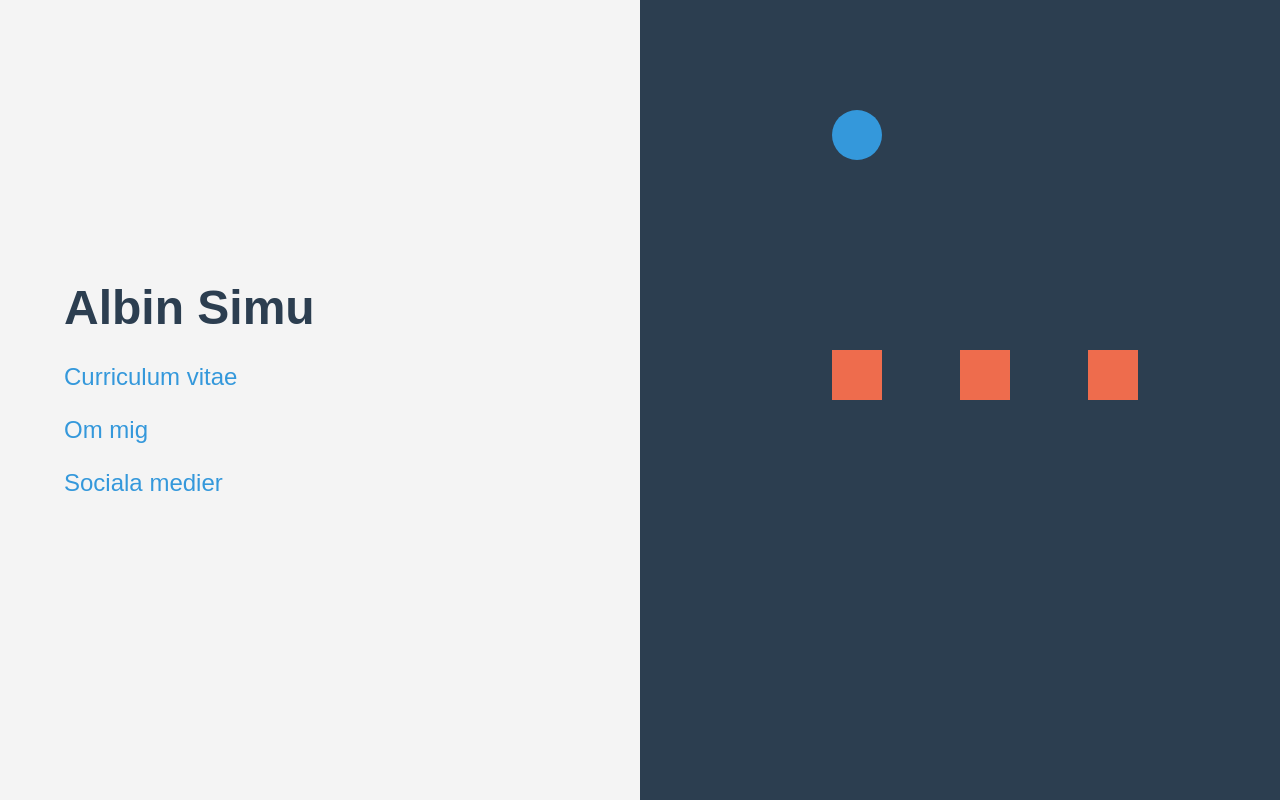
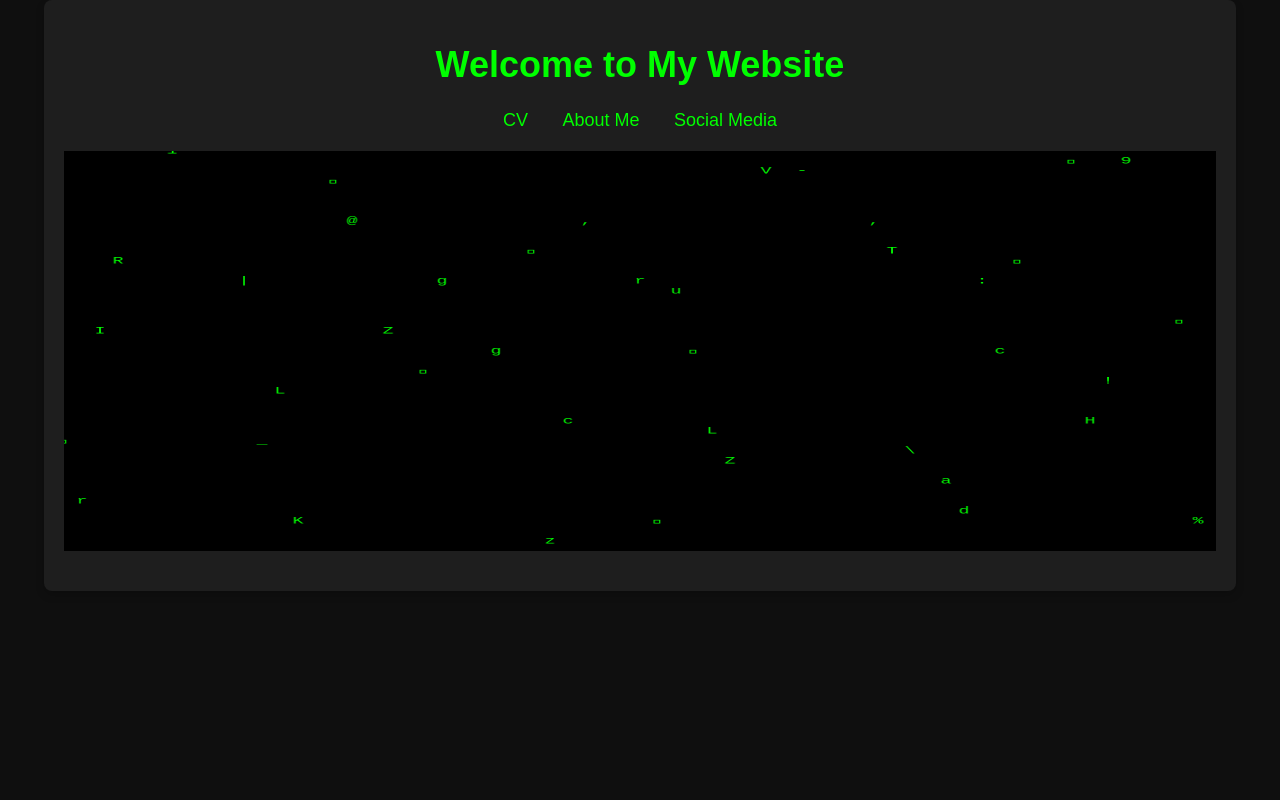
Before and after one commit to Albintratt/Sida, a plain HTML site: page index.html in a window 1280 px wide. Drawn offline with Linux system fonts and the light colour scheme.

Commit message:
Update index.html

```diff
--- a/index.html
+++ b/index.html
@@ -2,148 +2,133 @@
 
 <html lang="en" xmlns="http://www.w3.org/1999/xhtml">
 <!DOCTYPE html>
-<html lang="sv">
-
+<!DOCTYPE html>
+<html lang="en">
 <head>
     <meta charset="UTF-8">
     <meta name="viewport" content="width=device-width, initial-scale=1.0">
-    <title>Albin Simu</title>
+    <title>Home - Albin Simu</title>
     <style>
         body {
-            font-family: "Arial", sans-serif;
-            background-color: #f4f4f4;
-            color: #333;
+            font-family: Arial, sans-serif;
+            background-color: #0f0f0f;
+            color: #e0e0e0;
             margin: 0;
             padding: 0;
-            display: flex;
-            align-items: center;
-            justify-content: space-between;
-            height: 100vh;
-            overflow: hidden;
+            overflow-x: hidden;
         }
 
-        .content {
-            padding-left: 5%;
+        .container {
+            width: 90%;
+            max-width: 1200px;
+            margin: 0 auto;
+            padding: 20px;
+            background-color: #1e1e1e;
+            border-radius: 8px;
+            box-shadow: 0 4px 8px rgba(0, 0, 0, 0.2);
         }
 
         h1 {
-            font-size: 48px;
-            margin: 0;
-            color: #2c3e50;
+            text-align: center;
+            font-size: 36px;
+            color: #00ff00; /* Neon green */
         }
 
-        .menu {
-            margin-top: 20px;
-            list-style: none;
-            padding: 0;
-            line-height: 1.8;
+        .navigation {
+            text-align: center;
+            margin-bottom: 20px;
         }
 
-            .menu li {
-                margin: 10px 0;
-            }
+        .navigation a {
+            color: #00ff00;
+            text-decoration: none;
+            margin: 0 15px;
+            font-size: 18px;
+        }
 
-                .menu li a {
-                    color: #3498db;
-                    text-decoration: none;
-                    font-size: 24px;
-                    transition: color 0.3s ease;
-                }
-
-                    .menu li a:hover {
-                        color: #2c3e50;
-                    }
+        .navigation a:hover {
+            text-decoration: underline;
+        }
 
         .animation-container {
-            width: 50%;
-            height: 100%;
-            display: flex;
-            align-items: center;
-            justify-content: center;
-            background-color: #2c3e50;
+            width: 100%;
+            height: 400px; /* Adjust as needed */
             position: relative;
+            background-color: #000;
+            overflow: hidden;
+            margin-bottom: 20px;
         }
 
-        /* Ball and obstacles */
-        .ball {
-            width: 50px;
-            height: 50px;
-            background-color: #3498db;
-            border-radius: 50%;
+        .animation-container canvas {
             position: absolute;
-            animation: moveBall 4s infinite linear;
+            top: 0;
+            left: 0;
+            width: 100%;
+            height: 100%;
         }
 
-        .obstacle {
-            width: 50px;
-            height: 100px;
-            background-color: #ee6c4d;
-            position: absolute;
+        @media (max-width: 768px) {
+            .animation-container {
+                height: 300px; /* Adjust for smaller screens */
+            }
+        }
+    </style>
+</head>
+<body>
+    <div class="container">
+        <h1>Welcome to My Website</h1>
+        <div class="navigation">
+            <a href="CV.html">CV</a>
+            <a href="AboutMe.html">About Me</a>
+            <a href="SocialMedia.html">Social Media</a>
+        </div>
+
+        <div class="animation-container">
+            <canvas id="animationCanvas"></canvas>
+        </div>
+    </div>
+
+    <script>
+        // Basic falling letters animation
+        const canvas = document.getElementById('animationCanvas');
+        const ctx = canvas.getContext('2d');
+
+        let columns;
+        let drops;
+
+        function setup() {
+            canvas.width = window.innerWidth;
+            canvas.height = window.innerHeight;
+
+            columns = canvas.width / 20; // Adjust width of columns
+            drops = Array.from({ length: columns }, () => 0);
+
+            ctx.font = '20px monospace';
+            ctx.fillStyle = '#00ff00'; // Neon green
         }
 
-        /* Animations */
-        @keyframes moveBall {
-            0% {
-                left: 0;
-                bottom: 50%;
-            }
+        function draw() {
+            ctx.fillStyle = '#000';
+            ctx.fillRect(0, 0, canvas.width, canvas.height);
 
-            25% {
-                left: 30%;
-                bottom: 80%; /* Jump over the first obstacle */
-            }
+            ctx.fillStyle = '#00ff00'; // Neon green
+            ctx.textAlign = 'center';
+            ctx.textBaseline = 'middle';
 
-            50% {
-                left: 50%;
-                bottom: 30%; /* Go under the second obstacle */
-            }
+            for (let i = 0; i < drops.length; i++) {
+                const text = String.fromCharCode(Math.random() * 128);
+                ctx.fillText(text, i * 20, drops[i] * 20);
 
-            75% {
-                left: 70%;
-                bottom: 80%; /* Jump over the third obstacle */
-            }
-
-            100% {
-                left: 100%;
-                bottom: 50%;
+                drops[i]++;
+                if (drops[i] * 20 > canvas.height && Math.random() > 0.975) {
+                    drops[i] = 0;
+                }
             }
         }
 
-        .obstacle.one {
-            left: 30%;
-            bottom: 50%;
-            height: 50px;
-        }
-
-        .obstacle.two {
-            left: 50%;
-            bottom: 50%;
-            height: 50px;
-        }
-
-        .obstacle.three {
-            left: 70%;
-            bottom: 50%;
-            height: 50px;
-        }
-    </style>
-</head>
-
-<body>
-    <div class="content">
-        <h1>Albin Simu</h1>
-        <ul class="menu">
-            <li><a href="Cv.html">Curriculum vitae</a></li>
-            <li><a href="aboutme.html">Om mig</a></li>
-            <li><a href="SocialMedia.html">Sociala medier</a></li>
-        </ul>
-    </div>
-    <div class="animation-container">
-        <div class="ball"></div>
-        <div class="obstacle one"></div>
-        <div class="obstacle two"></div>
-        <div class="obstacle three"></div>
-    </div>
+        window.addEventListener('resize', setup);
+        setup();
+        setInterval(draw, 33);
+    </script>
 </body>
-
 </html>
```
